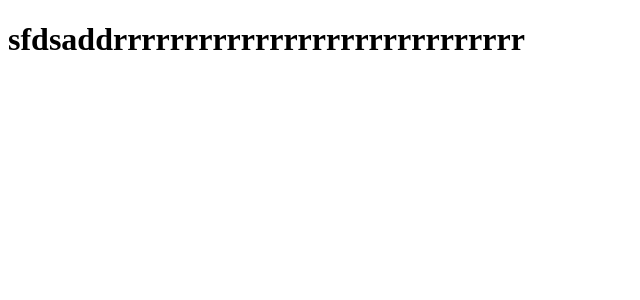
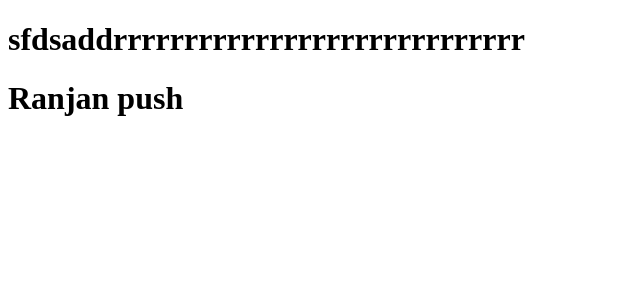
Before and after one commit to jithiee/Infinite-Academy-Frontend, a React (Vite) app in the folder INFINITE/: page / in a window 1280 px wide. Shown: the top 300 px of the page, without its empty margins (0-640 px from the left). Built offline with nearby package versions, Linux system fonts and the light colour scheme.

Commit message:
ranjan update

```diff
--- a/INFINITE/src/App.jsx
+++ b/INFINITE/src/App.jsx
@@ -6,6 +6,7 @@ function App() {
   return (
     <>
   <h1>sfdsaddrrrrrrrrrrrrrrrrrrrrrrrrrrrrr</h1>
+  <h1>Ranjan  push</h1>
     </>
   )
 }
```
